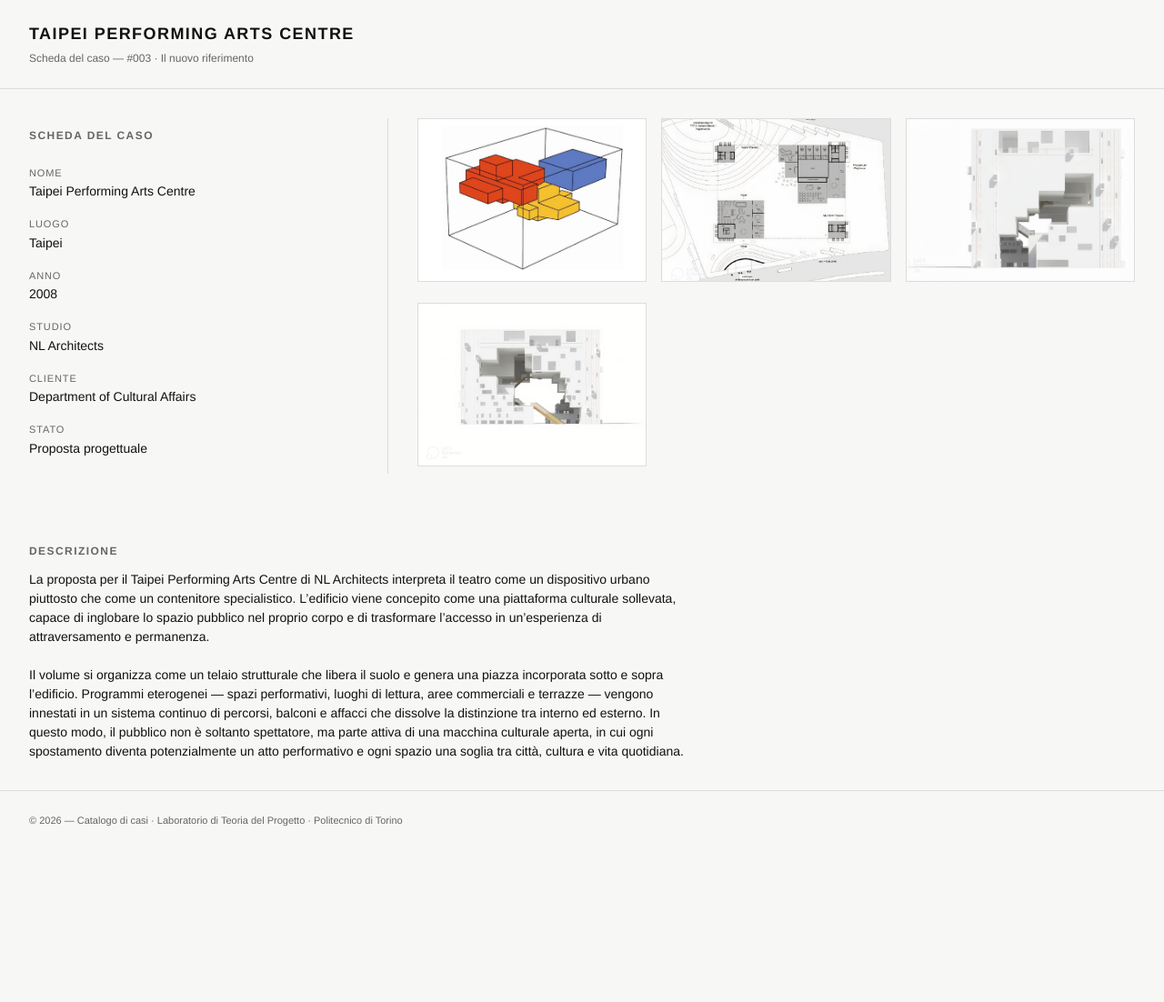
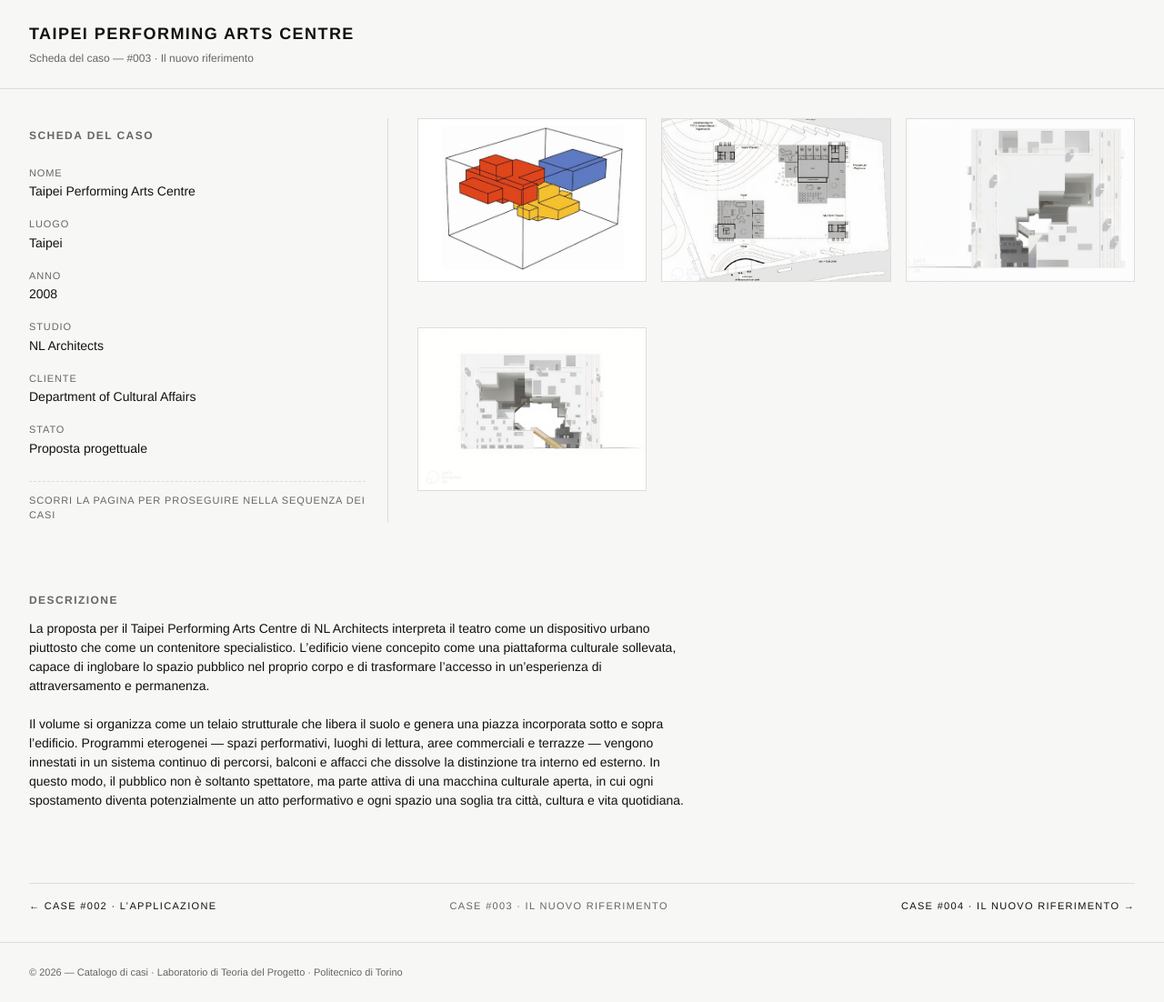
Before and after one commit to ugoippolito3007-wq/case-003-tpac, a plain HTML site: page index.html in a window 1280 px wide. Shown: the whole page at 91% size. Before the commit the page ends 934 px from the top, so only its background shows below. Drawn offline with Linux system fonts and the light colour scheme.

Commit message:
Update index.html with navigation and hint message
Added a navigation section and a hint message to the case sheet.

```diff
--- a/index.html
+++ b/index.html
@@ -82,6 +82,17 @@
       font-weight: 500;
     }
 
+    /* Messaggio editoriale */
+    .case-hint {
+      margin-top: 24px;
+      padding-top: 12px;
+      border-top: 1px dashed var(--line);
+      font-size: 11px;
+      letter-spacing: 0.08em;
+      text-transform: uppercase;
+      color: var(--muted);
+    }
+
     /* Galleria immagini */
     .gallery {
       display: grid;
@@ -117,6 +128,34 @@
       margin: 0;
     }
 
+    /* Navigazione casi */
+    .case-nav {
+      grid-column: 1 / -1;
+      margin-top: 48px;
+      padding-top: 16px;
+      border-top: 1px solid var(--line);
+      font-size: 11px;
+      letter-spacing: 0.12em;
+      text-transform: uppercase;
+      display: flex;
+      justify-content: space-between;
+      color: var(--muted);
+    }
+
+    .case-nav a {
+      text-decoration: none;
+      color: var(--text);
+    }
+
+    .case-nav a:hover {
+      text-decoration: underline;
+    }
+
+    .case-nav .current {
+      color: var(--muted);
+      pointer-events: none;
+    }
+
     footer {
       padding: 24px 32px;
       border-top: 1px solid var(--line);
@@ -134,6 +173,11 @@
         border-bottom: 1px solid var(--line);
         padding-right: 0;
         padding-bottom: 24px;
+      }
+
+      .case-nav {
+        flex-direction: column;
+        gap: 8px;
       }
     }
   </style>
@@ -179,6 +223,11 @@
         <span>Stato</span>
         <strong>Proposta progettuale</strong>
       </div>
+
+      <!-- Messaggio -->
+      <div class="case-hint">
+        Scorri la pagina per proseguire nella sequenza dei casi
+      </div>
     </section>
 
     <!-- Galleria immagini -->
@@ -211,6 +260,18 @@
         cultura e vita quotidiana.
       </p>
     </section>
+
+    <!-- Navigazione casi (link assoluti) -->
+    <nav class="case-nav">
+      <a href="https://ugoippolito3007-wq.github.io/trivia-0.1/">
+        ← CASE #002 · L’APPLICAZIONE
+      </a>
+      <span class="current">CASE #003 · IL NUOVO RIFERIMENTO</span>
+      <a href="https://ugoippolito3007-wq.github.io/trivia-0.2/">
+        CASE #004 · IL NUOVO RIFERIMENTO →
+      </a>
+    </nav>
+
   </main>
 
   <footer>
```
Lines whose indentation alone changed are shown as unchanged.
